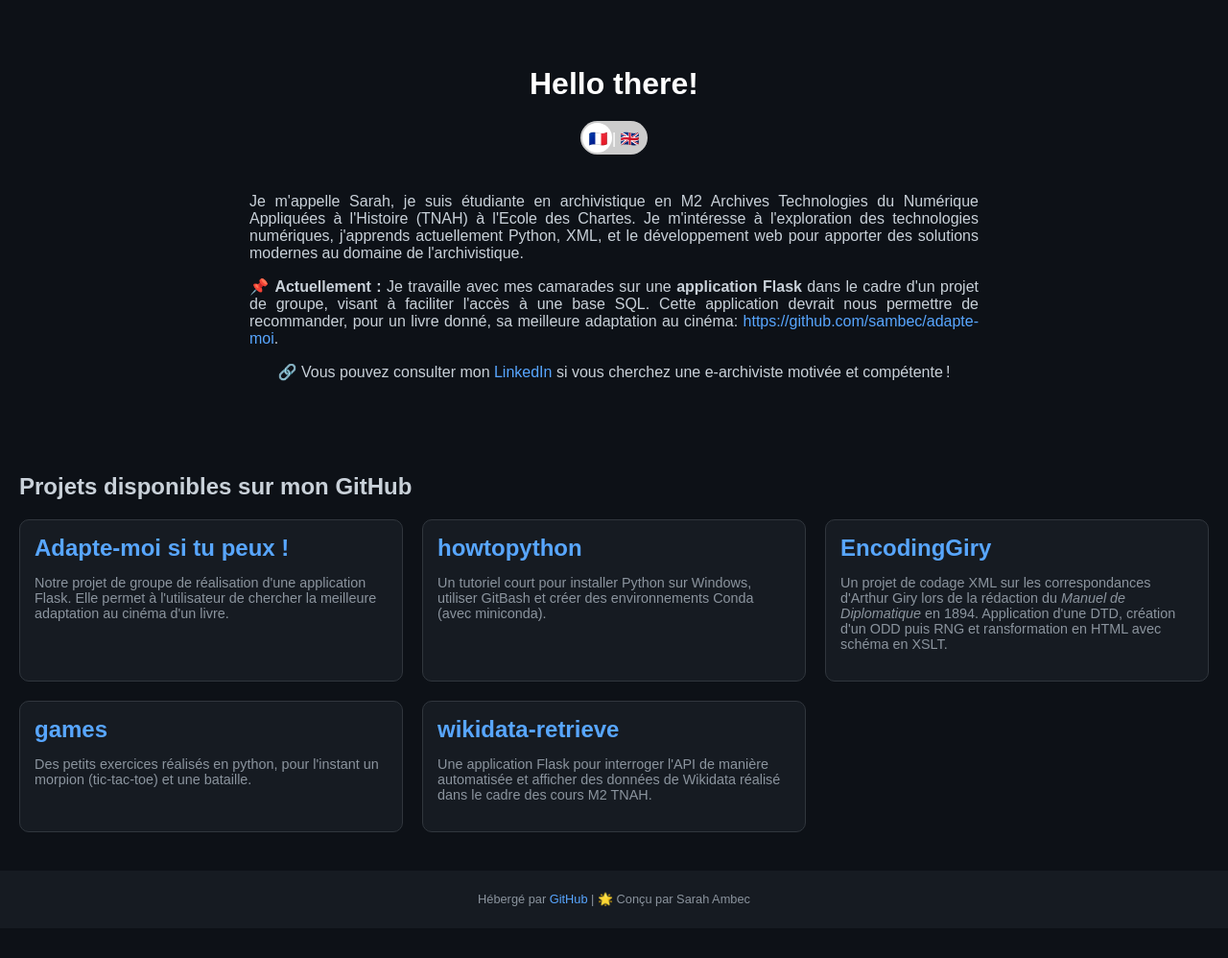
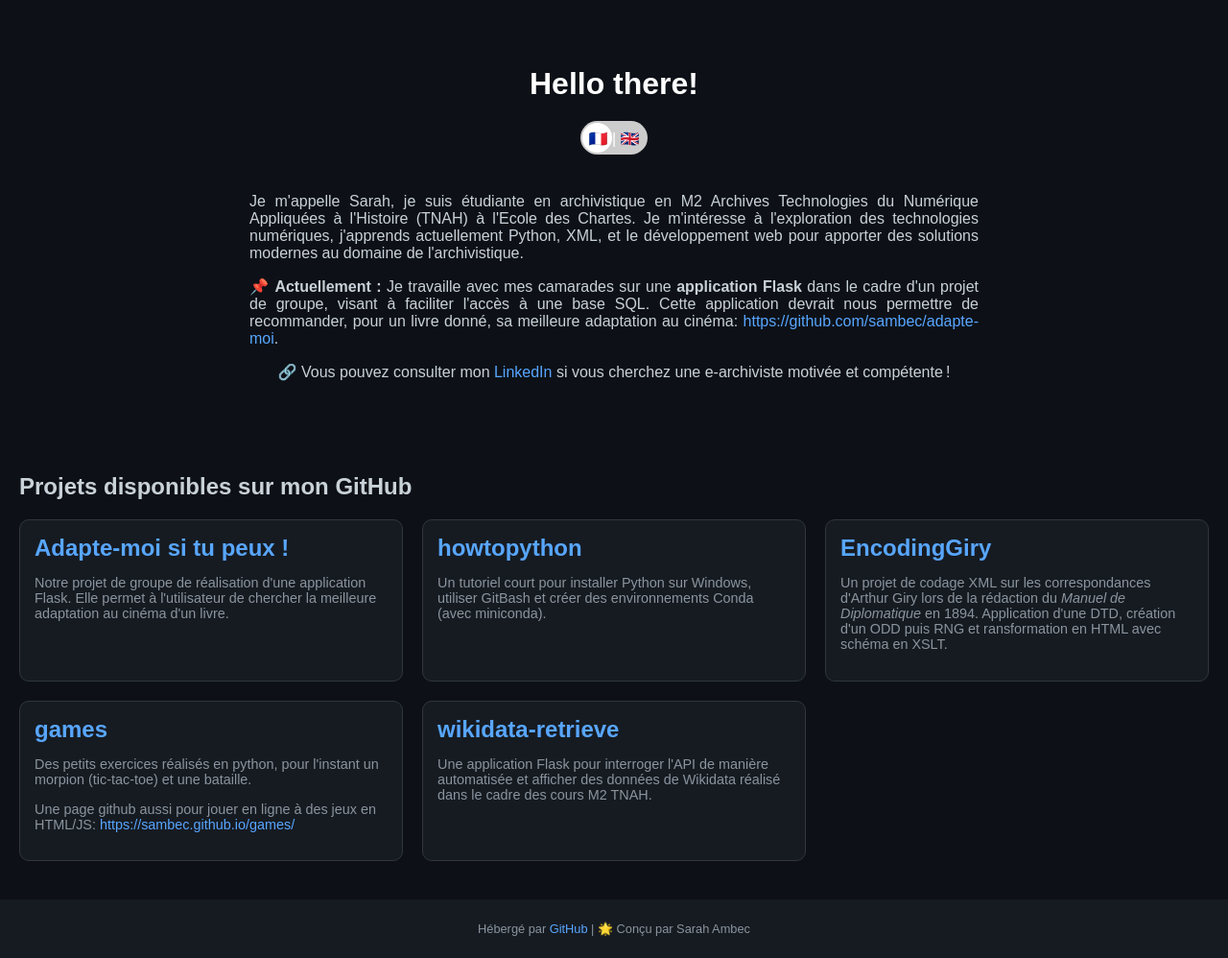
Before and after one commit to sambec/sambec.github.io, a plain HTML site: page index.html in a window 1280 px wide. Shown: the part 495-1493 px from the top of the page at 96% size. Before the commit the page ends 1462 px from the top, so only its background shows below. Drawn offline with Linux system fonts and the light colour scheme.

Commit message:
:sparkles: games web page

```diff
--- a/index.html
+++ b/index.html
@@ -111,6 +111,7 @@
                 <div class="repo">
                     <h3><a href="https://github.com/sambec/games">games</a></h3>
                     <p>Des petits exercices réalisés en python, pour l'instant un morpion (tic-tac-toe) et une bataille.</p>
+                    <p>Une page github aussi pour jouer en ligne à des jeux en HTML/JS: <a href="https://sambec.github.io/games/">https://sambec.github.io/games/</a> </p>
                 </div>
                 <div class="repo">
                     <h3><a href="https://github.com/sambec/wikidata-retrieve">wikidata-retrieve</a></h3>
```
